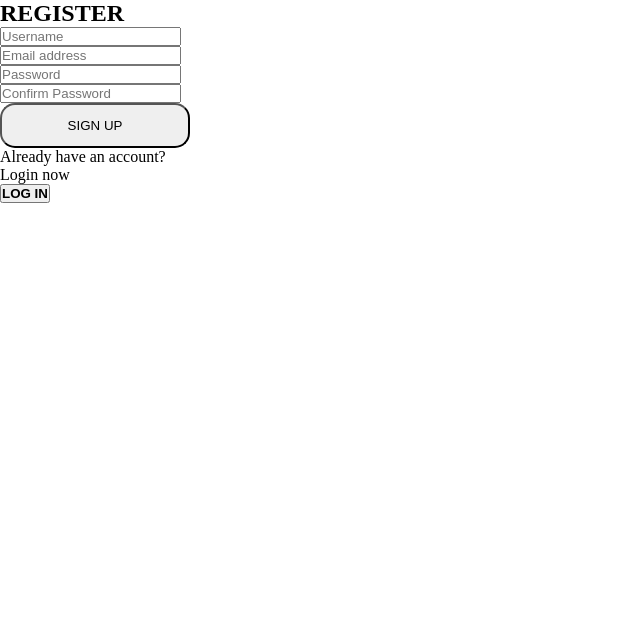
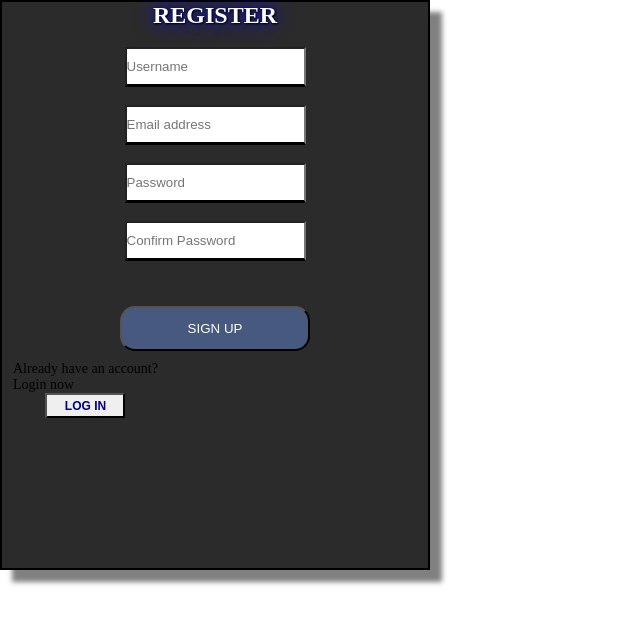
Before and after one commit to FatSijarina/ProjektiWEB, a PHP site: page /signUp.html in a window 1280 px wide. Shown: the top 624 px of the page, without its empty margins (0-640 px from the left). Run offline with PHP 8.4, Linux system fonts and the light colour scheme.

Commit message:
CSS for sign in form page

```diff
--- a/main.css
+++ b/main.css
@@ -184,3 +184,81 @@ header{
     text-decoration: none;
     color:black;
 }
+
+
+/*log in form*/
+.Registration{
+    border: 2px solid black;
+   width: 430px;
+   height: 570px;
+   background-color: #2B2B2B;
+   box-shadow: 12px 12px 5px grey;
+
+   position: relative;
+   animation-name: example;
+   animation-duration: 3s;
+}
+.form{
+    text-align: center;
+
+}
+input{
+    margin-top: 18px;
+    height: 40px;
+    border-bottom: 3px solid black;
+}
+.btn1{
+    background-color: #47597E;
+    margin-top: 45px;
+    margin-bottom: 10px;
+    color: white;
+    transition-duration: 0.4s;
+
+}
+
+.btn1:hover {
+    box-shadow: 0 12px 16px 0 rgba(8, 0, 36, 0.13), 0 17px 50px 0 rgba(0,0,0,0.19);
+    background-color: white;
+    color: darkblue;
+    border-color: darkblue;
+}
+
+.img1{
+   width: 40px;
+   height: 40px;
+   display: inline;
+   margin: 0;
+
+}
+.register{
+    text-shadow: 1px 1px 2px black, 0 0 20px blue, 0 0 3px darkblue;
+    text-align: center;
+    color: white;
+    font-family: Broadway;
+}
+
+
+  @keyframes example {
+    0%   {background-color:#423F3E; left:0px; top:0px;}
+    25%  {background-color:#444444; left:600px; top:0px;}
+
+  }
+ .p1{
+      font-size: 14px;
+      text-align: left;
+ }
+.btn2{
+    font-size: 12px;
+    color: darkblue;
+    width: 80px;
+    height: 25px;
+    border-bottom: 2px solid black;
+
+
+}
+
+.login_div{
+    border-radius: 20px;
+    margin-left: 11px;
+    position: absolute;
+}
```
